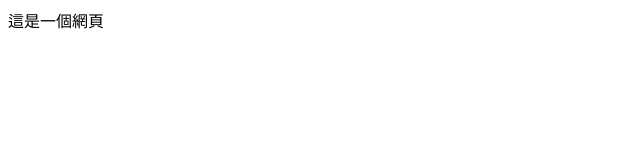
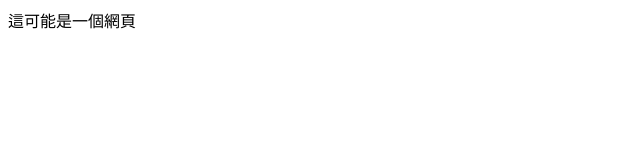
Before and after one commit to pulipulichen/freewriting, a plain HTML site: page index.html in a window 1280 px wide. Shown: the whole page, without its empty margins (0-640 px from the left). Drawn offline with nearby package versions, Linux system fonts and the light colour scheme.

Commit message:
Update index.html

```diff
--- a/index.html
+++ b/index.html
@@ -9,6 +9,6 @@
 </head>
 <body>
 
-這是一個網頁
+這可能是一個網頁
 </body>
 </html>
```
